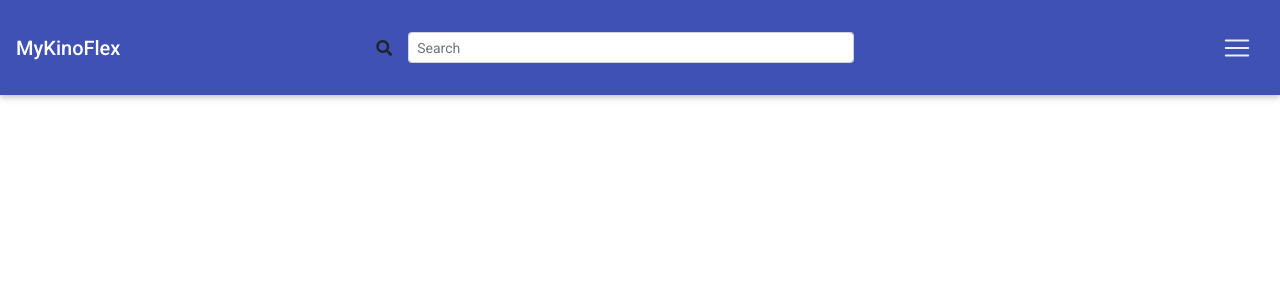
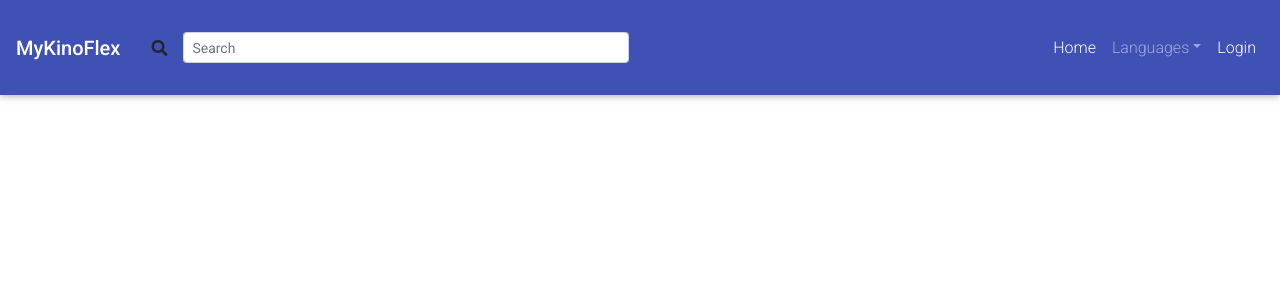
Before and after one commit to SandeshAthreyaBD/mykinoplex, a React (Create React App) app: page / in a window 1280 px wide. Shown: the top 300 px of the page. Built offline with nearby package versions, Linux system fonts and the light colour scheme.

Commit message:
Flex the navbar

```diff
--- a/src/Navbar.js
+++ b/src/Navbar.js
@@ -33,7 +33,7 @@ class Navbar extends React.Component {
       <div>
         <header>
           <Router>
-            <MDBNavbar color="indigo" dark fixed="top">
+            <MDBNavbar color="indigo" dark expand="md" fixed="top">
               <MDBNavbarBrand href="/">
                 <strong>MyKinoFlex</strong>
               </MDBNavbarBrand>
```
